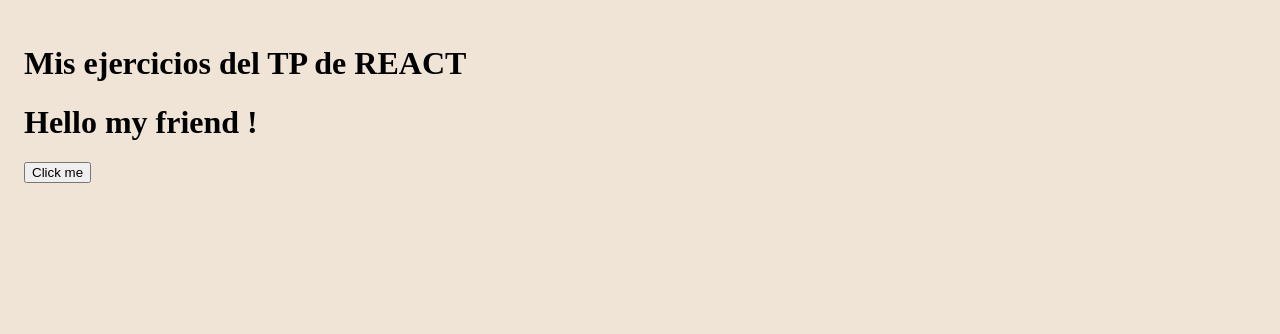
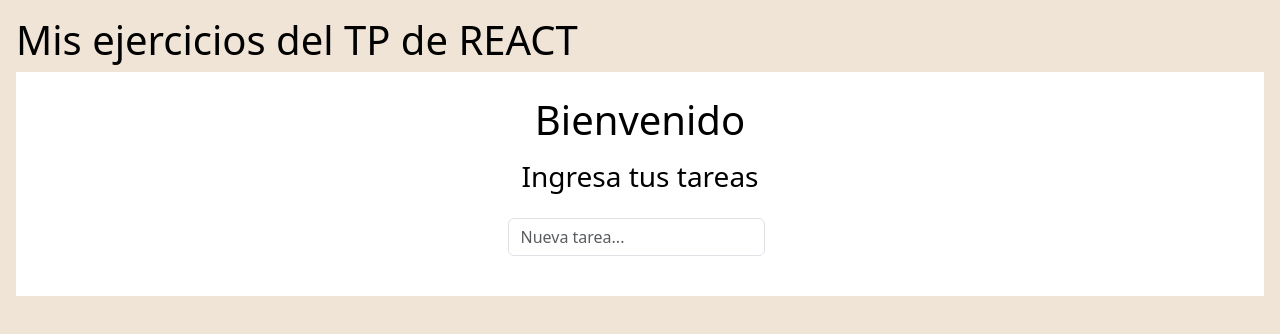
Before and after one commit to mjulietavignoli/TP-REACT, a React (Vite) app: page / in a window 1280 px wide. Shown: the top 334 px of the page. Built offline with nearby package versions, Linux system fonts and the light colour scheme.

Commit message:
Realicé el ejercicio 4

```diff
--- a/package.json
+++ b/package.json
@@ -10,6 +10,7 @@
     "preview": "vite preview"
   },
   "dependencies": {
+    "bootstrap": "^5.3.3",
     "react": "^18.2.0",
     "react-dom": "^18.2.0"
   },
--- a/src/App.css
+++ b/src/App.css
@@ -1,6 +1,6 @@
 body{
-  background-color: rgb(240, 228, 215);
-  color:#000;
-  padding:1rem;
-  min-height: 100vh;
+  background-color: rgb(240, 228, 215) !important;
+  color:#000 !important;
+  padding:1rem !important;
+  min-height: 100vh !important;
 }
--- a/src/App.jsx
+++ b/src/App.jsx
@@ -2,6 +2,7 @@ import './App.css';
 import  Ejercicio1  from './components/ejercicio1/Ejercicio1';
 import  Ejercicio2  from './components/ejercicio2/Ejercicio2';
 import  Ejercicio3  from './components/ejercicio3/Ejercicio3';
+import  Ejercicio4  from './components/ejercicio4/Ejercicio4';
 
 const App = () => {
   return (
@@ -9,7 +10,8 @@ const App = () => {
     <h1>Mis ejercicios del TP de REACT</h1>
     {/*<Ejercicio1/>*/}
     {/*<Ejercicio2 titulo="my friend"/>*/}
-    {<Ejercicio3 titulo="my friend"/>}
+    {/*<Ejercicio3 titulo="my friend"/>*/}
+    {<Ejercicio4 titulo="my friend"/>}
     </>
   )
 }
--- /dev/null
+++ b/src/components/ejercicio4/Ejercicio4.jsx
@@ -0,0 +1,57 @@
+import { useState, useRef } from "react";
+
+const Ejercicio4 = () => {
+  const [tareas, setTareas] = useState([]);
+
+  const $input = useRef();
+
+  const handleNuevaTarea = () => {
+    const nuevaTarea = $input.current.value;
+    if (nuevaTarea.trim()) {
+      const nuevoArreglo = [...tareas, nuevaTarea];
+      setTareas(nuevoArreglo);
+      $input.current.value = "";
+    }
+  };
+
+  const handleKeyDown = (e) => {
+    if (e.key === 'Enter') {
+      handleNuevaTarea();
+    }
+  };
+
+  const handleEliminarTarea = (index) => {
+    const nuevoArreglo = tareas.filter((_, i) => i !== index);
+    setTareas(nuevoArreglo);
+  };
+
+  return (
+    <section className="d-flex justify-content-center align-items-center bg-white">
+      <div className="p-4 bg-white">
+        <h1 className="text-center mb-3">Bienvenido</h1>
+        <h3 className="text-center mb-4">Ingresa tus tareas</h3>
+        <div className="d-flex mb-3">
+          <input
+            type="text"
+            placeholder="Nueva tarea..."
+            ref={$input}
+            className="form-control me-2"
+            onKeyDown={handleKeyDown}
+          />
+        </div>
+        <ul className="list-group">
+          {tareas.map((tarea, index) => (
+            <li key={index} className="list-group-item d-flex justify-content-between align-items-center">
+              {tarea}
+              <button onClick={() => handleEliminarTarea(index)} className="btn btn-danger btn-sm">
+                X
+              </button>
+            </li>
+          ))}
+        </ul>
+      </div>
+    </section>
+  );
+};
+
+export default Ejercicio4;
--- a/src/main.jsx
+++ b/src/main.jsx
@@ -1,6 +1,8 @@
 import React from 'react'
 import ReactDOM from 'react-dom/client'
 import App from './App.jsx'
+import "bootstrap/dist/css/bootstrap.min.css"
+import "bootstrap/dist/js/bootstrap.min.js"
 
 ReactDOM.createRoot(document.getElementById('root')).render(
   <React.StrictMode>
```
Also changed, not shown: 1 other file (tests, documents, lock files or other folders).
